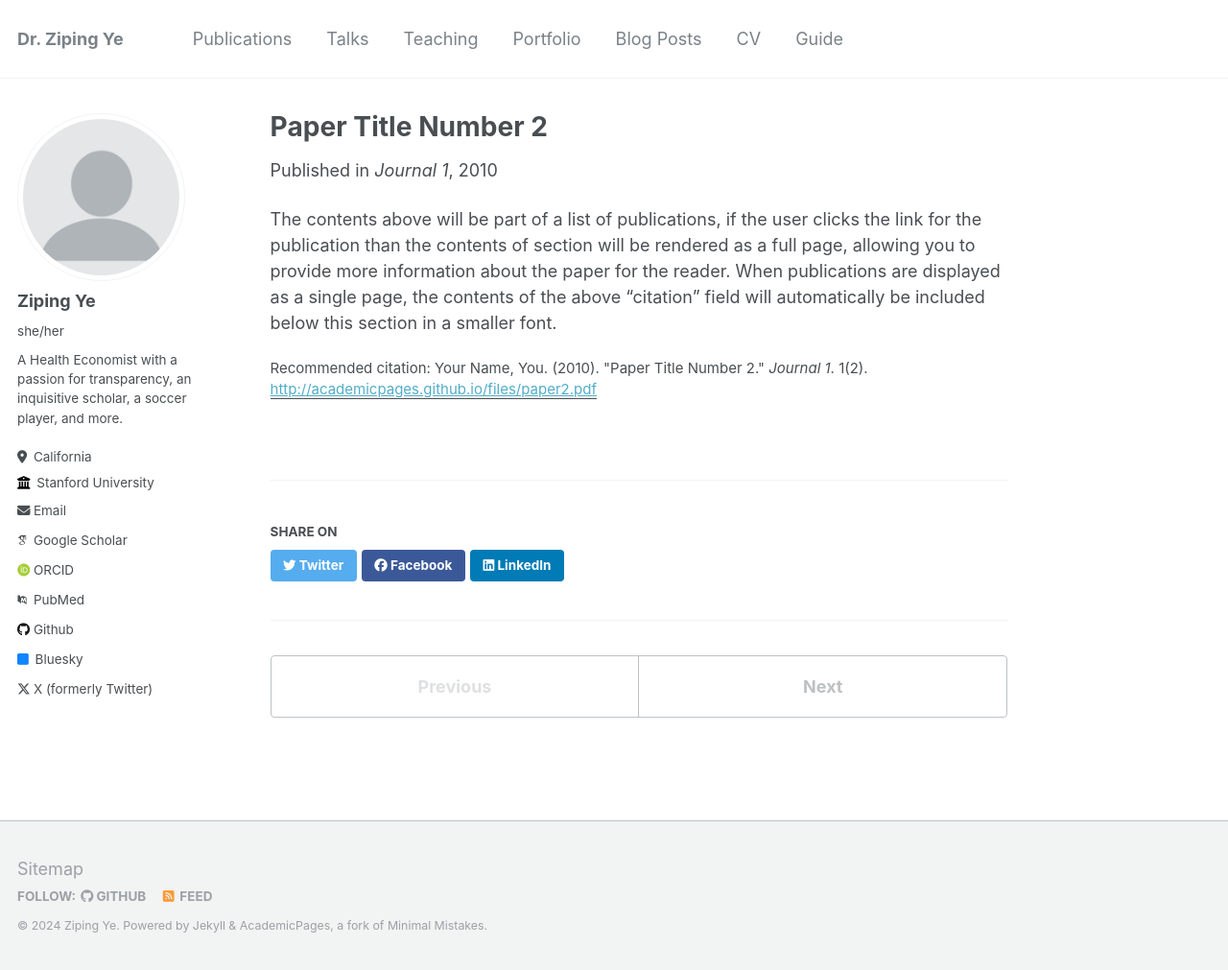
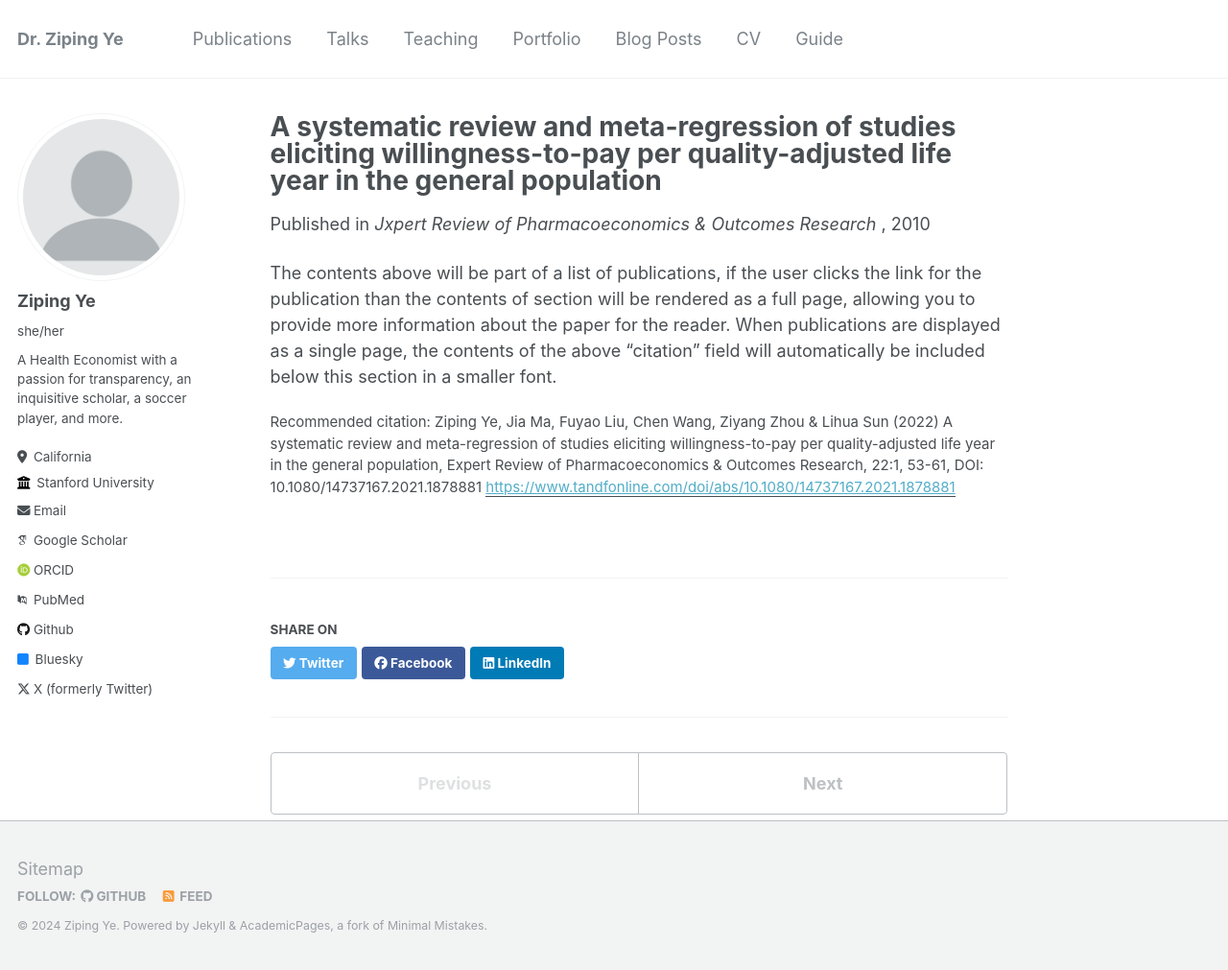
Before and after one commit to Yeatsea/Yeatsea.github.io, a Jekyll site: the page built from _publications/2010-10-01-paper-title-number-2.md, in a window 1280 px wide and 1011 px high. Shown: the whole window at 96% size. Built offline with Jekyll 4.4.1, drawn with Linux system fonts in a browser that asks for light colours; some web fonts are replaced.

Commit message:
Update 2010-10-01-paper-title-number-2.md

```diff
--- a/_publications/2010-10-01-paper-title-number-2.md
+++ b/_publications/2010-10-01-paper-title-number-2.md
@@ -1,12 +1,12 @@
 ---
-title: "Paper Title Number 2"
+title: "A systematic review and meta-regression of studies eliciting willingness-to-pay per quality-adjusted life year in the general population"
 collection: publications
-permalink: /publication/2010-10-01-paper-title-number-2
-excerpt: 'This paper is about the number 2. The number 3 is left for future work.'
+permalink:
+excerpt: 'This study aims to summarize the methods and contexts of elicitation of willingness-to-pay per quality-adjusted life year (WTPQ) in the general population and to investigate the heterogeneity of WTPQ estimates.33 studies with 102 WTPQ estimates were included. The overall mean and median WTPQ estimates are $1,280,002 and $44,072, respectively. The meta-regressions demonstrated that types of health gain (quality of life or life length) and certainty of health outcomes are statistically significant factors. Furthermore, compared with online interviews, face-to-face interviews tend to yield lower WTPQ. Moreover, the declining trend of QALY gains and positive effect with statistical significance of the sample age were also noticed..'
 date: 2010-10-01
-venue: 'Journal 1'
-paperurl: 'http://academicpages.github.io/files/paper2.pdf'
-citation: 'Your Name, You. (2010). &quot;Paper Title Number 2.&quot; <i>Journal 1</i>. 1(2).'
+venue: 'Jxpert Review of Pharmacoeconomics & Outcomes Research '
+paperurl: 'https://www.tandfonline.com/doi/abs/10.1080/14737167.2021.1878881'
+citation: ' Ziping Ye, Jia Ma, Fuyao Liu, Chen Wang, Ziyang Zhou & Lihua Sun (2022) A systematic review and meta-regression of studies eliciting willingness-to-pay per quality-adjusted life year in the general population, Expert Review of Pharmacoeconomics & Outcomes Research, 22:1, 53-61, DOI: 10.1080/14737167.2021.1878881 '
 ---
 
 The contents above will be part of a list of publications, if the user clicks the link for the publication than the contents of section will be rendered as a full page, allowing you to provide more information about the paper for the reader. When publications are displayed as a single page, the contents of the above "citation" field will automatically be included below this section in a smaller font.
```
